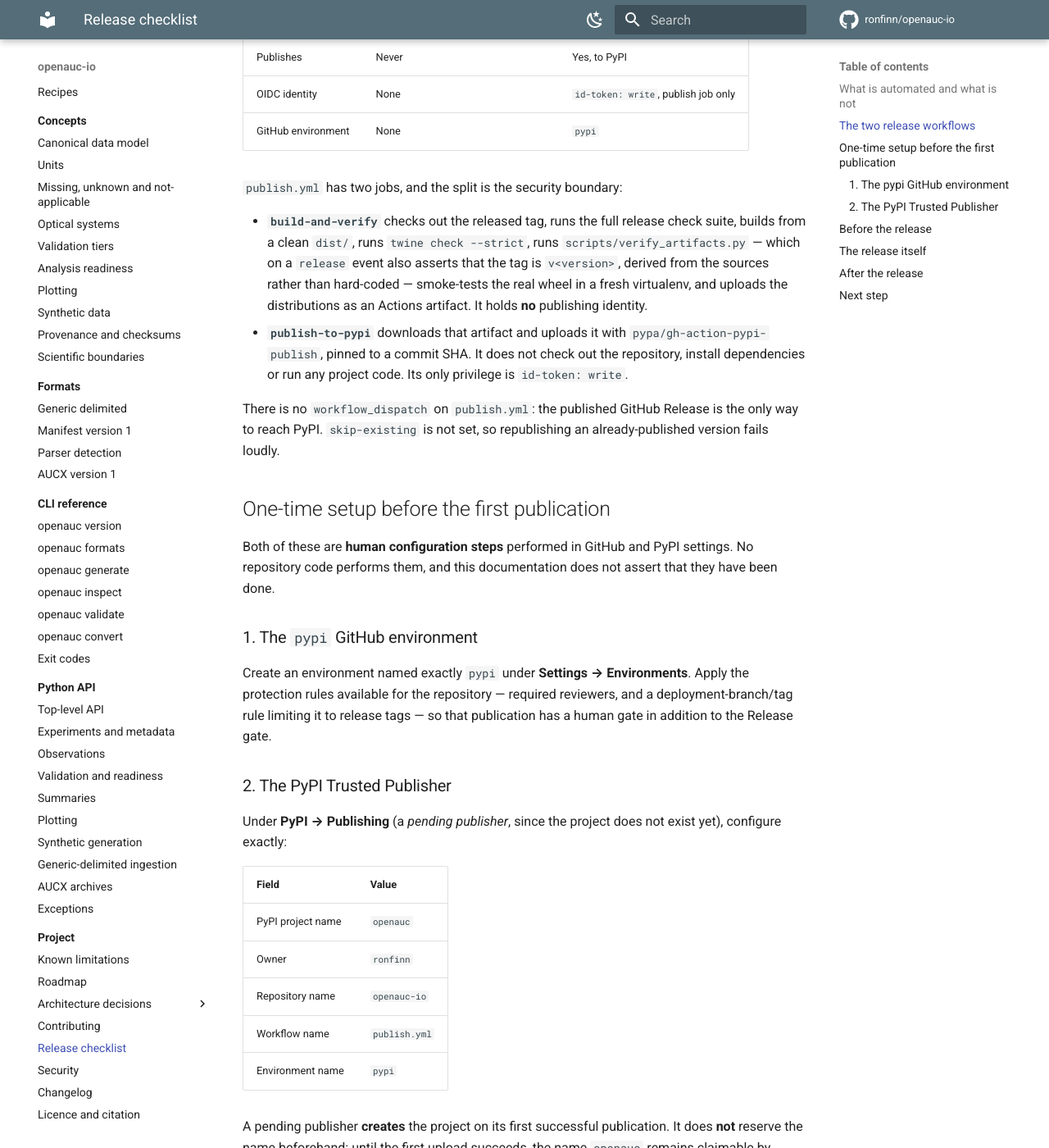
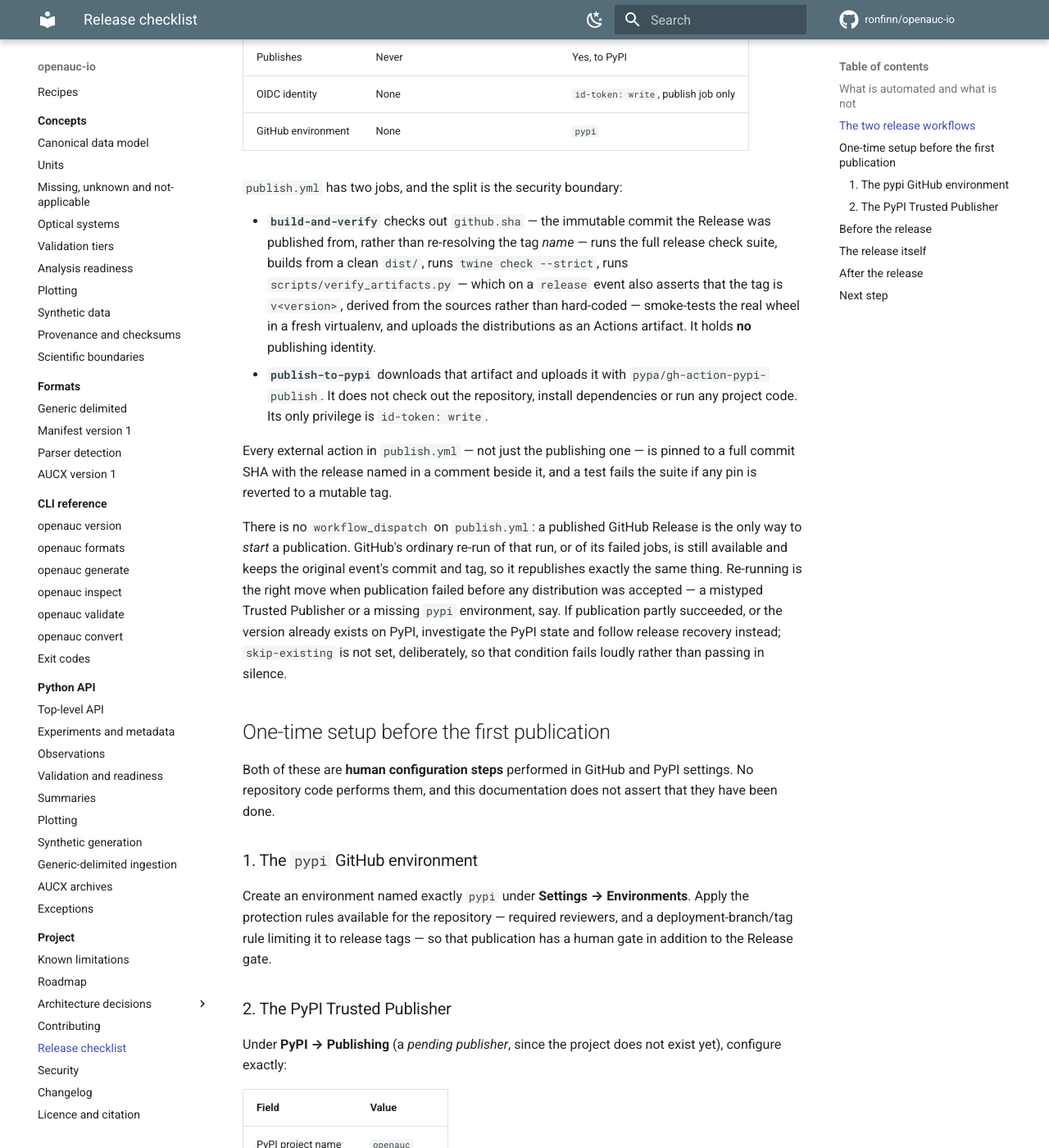
Before and after one commit to ronfinn/openauc-io, an MkDocs documentation site: the page built from docs/project/release-checklist.md, in a window 1280 px wide and 1400 px high, scrolled down 1185 px. Shown: the whole window at 82% size. Built offline with MkDocs 1.6.1 and Material for MkDocs 9.7.7, drawn with Linux system fonts in a browser that asks for light colours; comment, search, counter and statistics services are not loaded; some of the changed text lies outside the part shown.

Commit message:
chore: harden the publication workflow after security review
Pin every external action in `publish.yml` to a full commit SHA, not just
the PyPI publisher. On the production release path, checkout decides what
source is built, setup-uv decides the build environment, upload-artifact
decides what crosses into the privileged job, and download-artifact runs
inside the job holding `id-token: write`; a mutable major tag on any of
them is as good as a mutable tag on the publisher. SHAs resolved from the
official repositories, holding the majors already in use:

  actions/checkout           11d5960a…  v4.4.0
  astral-sh/setup-uv         d4b2f3b6…  v5.4.2
  actions/upload-artifact    ea165f8d…  v4.6.2
  actions/download-artifact  d3f86a10…  v4.3.0

Check out `${{ github.sha }}` rather than the release tag *name*: for a
release event that is the immutable commit the Release was published
from, so a tag moved in between cannot change what is built. GITHUB_REF
is still the tag ref, so verify_artifacts.py keeps checking tag against
version.

Correct the rerun wording. No `workflow_dispatch` means no new arbitrary
publication by hand — it does not mean the run cannot be re-run. A rerun
keeps the original GITHUB_SHA and GITHUB_REF and is the right response to
a publication that failed before any distribution was accepted; a partial
success is investigated on PyPI, not hidden behind `skip-existing`.

Replace the stale "build, verify, never publish or tag" invariant in the
release checklist with the boundary that now holds.

Tests: every `uses:` in `publish.yml` must be a 40-character SHA carrying
a version comment, and the build checkout must be `${{ github.sha }}`
with `persist-credentials: false`. Both were mutation-tested. The dry run
and ordinary CI keep the repository's existing pinning convention.

No `workflow_dispatch` added, no `skip-existing` added, nothing tagged,
released or published.

Co-Authored-By: Claude Opus 5 (1M context) <noreply@anthropic.com>

```diff
--- a/docs/project/release-checklist.md
+++ b/docs/project/release-checklist.md
@@ -40,20 +40,32 @@ deliberately, and tests pin that.
 
 `publish.yml` has two jobs, and the split is the security boundary:
 
-- **`build-and-verify`** checks out the released tag, runs the full release
+- **`build-and-verify`** checks out `github.sha` — the immutable commit the
+  Release was published from, rather than re-resolving the tag *name* — runs
+  the full release
   check suite, builds from a clean `dist/`, runs `twine check --strict`, runs
   `scripts/verify_artifacts.py` — which on a `release` event also asserts that
   the tag is `v<version>`, derived from the sources rather than hard-coded —
   smoke-tests the real wheel in a fresh virtualenv, and uploads the
   distributions as an Actions artifact. It holds **no** publishing identity.
 - **`publish-to-pypi`** downloads that artifact and uploads it with
-  `pypa/gh-action-pypi-publish`, pinned to a commit SHA. It does not check out
-  the repository, install dependencies or run any project code. Its only
-  privilege is `id-token: write`.
+  `pypa/gh-action-pypi-publish`. It does not check out the repository, install
+  dependencies or run any project code. Its only privilege is `id-token:
+  write`.
 
-There is no `workflow_dispatch` on `publish.yml`: the published GitHub Release
-is the only way to reach PyPI. `skip-existing` is not set, so republishing an
-already-published version fails loudly.
+Every external action in `publish.yml` — not just the publishing one — is
+pinned to a full commit SHA with the release named in a comment beside it, and
+a test fails the suite if any pin is reverted to a mutable tag.
+
+There is no `workflow_dispatch` on `publish.yml`: a published GitHub Release is
+the only way to *start* a publication. GitHub's ordinary re-run of that run, or
+of its failed jobs, is still available and keeps the original event's commit and
+tag, so it republishes exactly the same thing. Re-running is the right move when
+publication failed before any distribution was accepted — a mistyped Trusted
+Publisher or a missing `pypi` environment, say. If publication partly succeeded,
+or the version already exists on PyPI, investigate the PyPI state and follow
+release recovery instead; `skip-existing` is not set, deliberately, so that
+condition fails loudly rather than passing in silence.
 
 ## One-time setup before the first publication
 
@@ -174,9 +186,16 @@ Then update the repository:
    `CITATION.cff`'s publication metadata, when work on the next version begins.
 
 None of these are enforced by tests, deliberately: the tests pin what the
-*machinery* may do — build, verify, never publish or tag — not which point in
-the release cycle the repository currently occupies. A clone that has fetched
-`v0.1.0a1` must still pass the whole suite.
+*machinery* may do, not which point in the release cycle the repository
+currently occupies. Those durable boundaries are:
+
+- the **Release dry run** may build and verify, and may never publish;
+- only `publish.yml` may publish to PyPI, and only on a published Release;
+- no automation manufactures or pushes a release tag;
+- no automation creates or publishes a GitHub Release.
+
+No test depends on whether `v0.1.0a1` currently exists — a clone that has
+fetched the tag must still pass the whole suite.
 
 ## Next step
 
```
Also changed, not shown: development-log/0012-pypi-trusted-publishing.md (+51 -8 lines), 2 other files.
